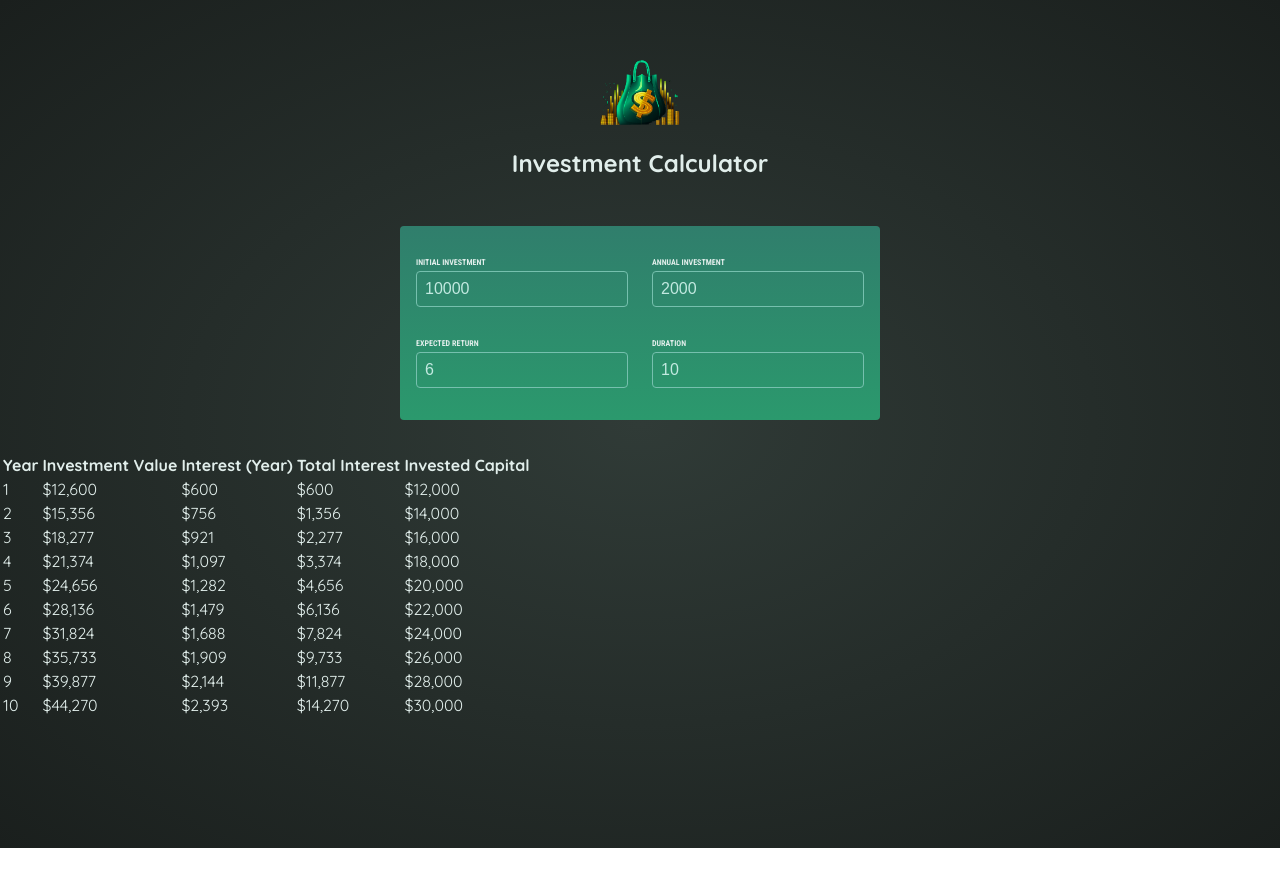
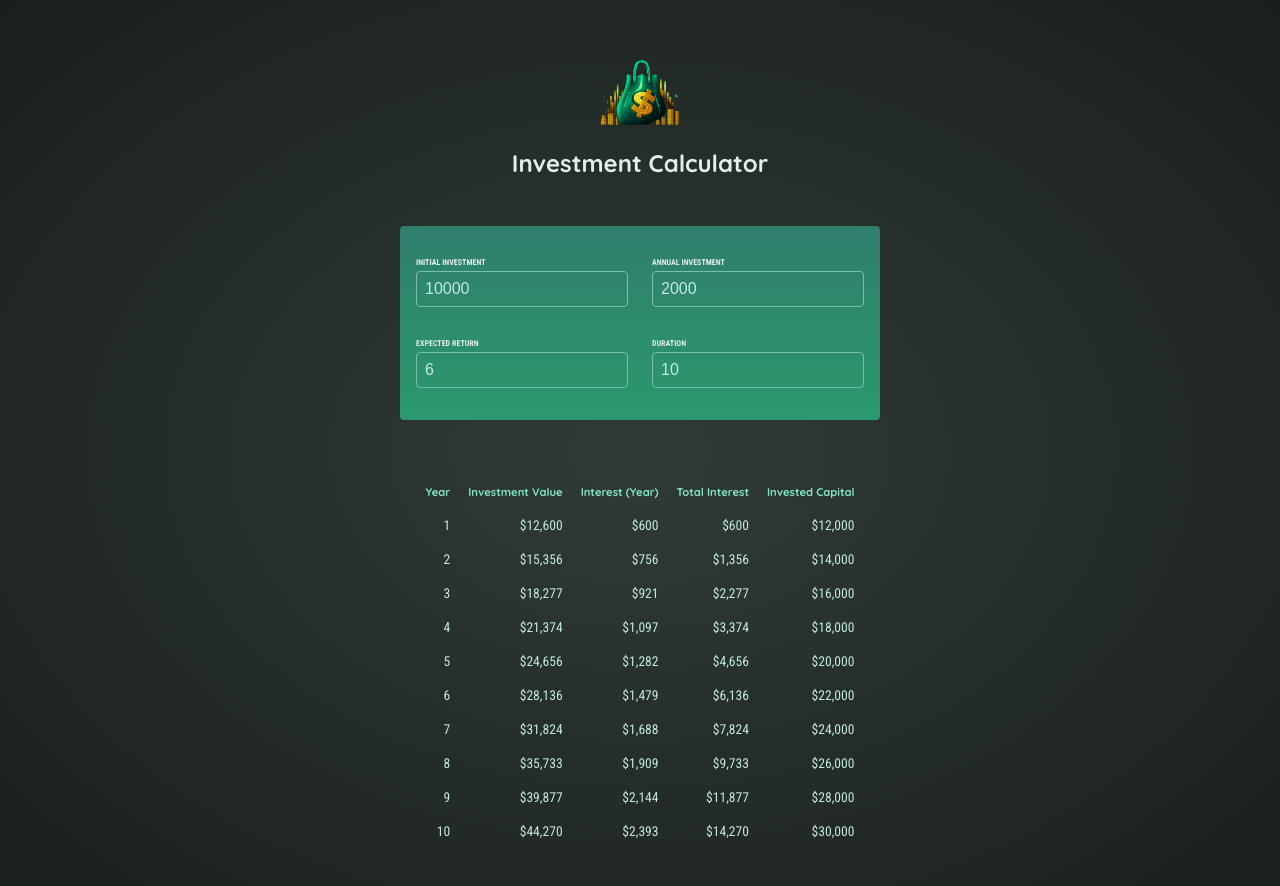
Before and after one commit to AtlantisAJ/investment-calculator, a React (Vite) app: page / in a window 1280 px wide. Shown: the top 886 px of the page. Before the commit the page ends 848 px from the top, so only its background shows below. Built offline with nearby package versions, Linux system fonts and the light colour scheme.

Commit message:
`docs: update results component id syntax`

```diff
--- a/src/App.jsx
+++ b/src/App.jsx
@@ -13,6 +13,8 @@
         duration: 10
     })
 
+    const inputIsValid = userInput.duration >= 1;
+
     function handleChange (inputIdentifier, newValue){
         setUserInput((prevUserInput) => {
             return {
@@ -25,7 +27,8 @@
       <>
           <Header/>
           <UserInput userInput={userInput} handleChange={handleChange}/>
-          <Results input={userInput}/>
+          {!inputIsValid && <p className='center'>Please enter a duration greater than zero.</p>}
+          {inputIsValid && <Results input={userInput}/>}
       </>
 
   )
--- a/src/components/Results.jsx
+++ b/src/components/Results.jsx
@@ -4,7 +4,7 @@
     const resultsData = calculateInvestmentResults(input);
     const initialInvestment = resultsData[0].valueEndOfYear - resultsData[0].interest - resultsData[0].annualInvestment
 
-    return <table id="results">
+    return <table id="result">
         <thead>
         <tr>
             <th>Year</th>
```
